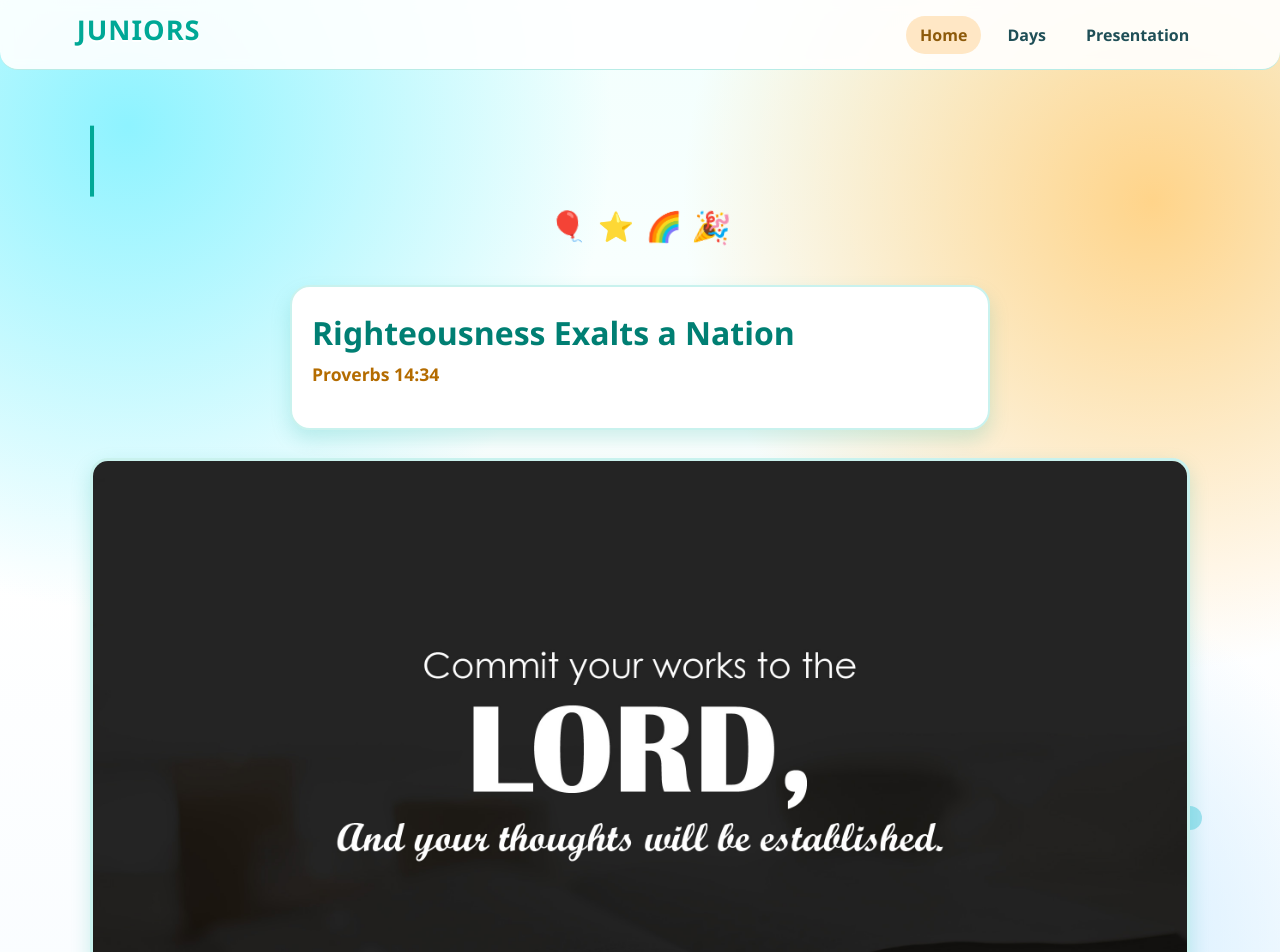
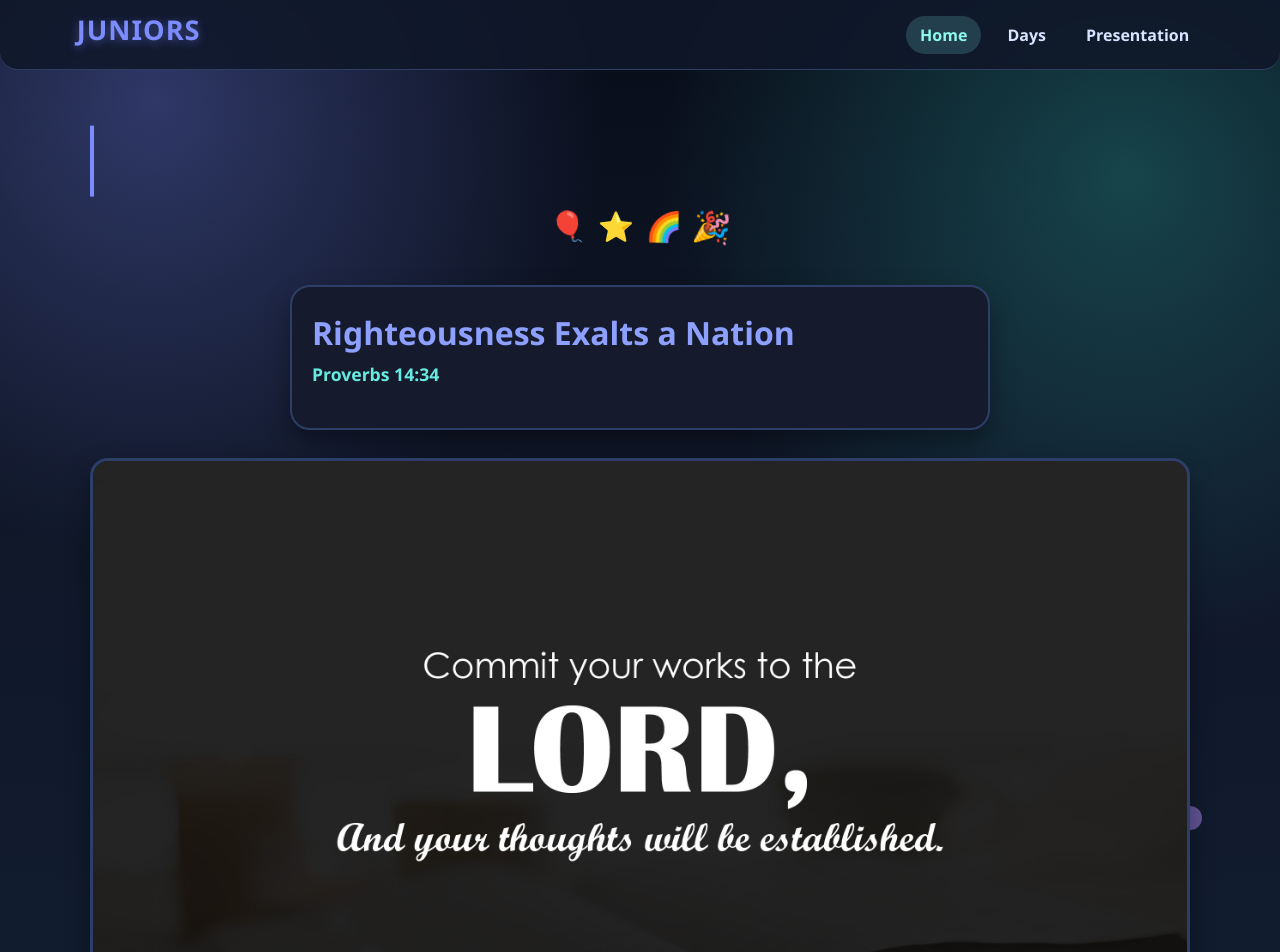
Before and after one commit to gokaanil3/hbs-juniors, a React (Vite) app: page / in a window 1280 px wide. Shown: the top 952 px of the page. Built offline with nearby package versions, Linux system fonts and the light colour scheme.

Commit message:
update code and styles

```diff
--- a/src/App.css
+++ b/src/App.css
@@ -1,21 +1,20 @@
 :root {
-  --text-main: #1f3b4d;
-  --brand: #00a896;
-  --brand-soft: #caf7f1;
-  --accent: #ff9f1c;
-  --accent-soft: #ffe7c5;
+  --text-main: #e6eefc;
+  --brand: #7c8cff;
+  --brand-soft: #2b336a;
+  --accent: #39d7c9;
+  --accent-soft: #233f4d;
   --mint: #90f1ef;
-  --card: #ffffff;
+  --card: #151b2d;
 }
 
 .app-shell {
   min-height: 100vh;
   background:
-    radial-gradient(circle at 10% 10%, #8ef3ff 0%, transparent 30%),
-    radial-gradient(circle at 90% 16%, #ffd48a 0%, transparent 30%),
-    radial-gradient(circle at 45% 90%, #a8ffd9 0%, transparent 35%),
-    radial-gradient(circle at 78% 76%, #c7e8ff 0%, transparent 28%),
-    linear-gradient(180deg, #f2fffd 0%, #ffffff 45%, #f6fbff 100%);
+    radial-gradient(circle at 12% 8%, rgba(124, 140, 255, 0.33) 0%, transparent 28%),
+    radial-gradient(circle at 88% 14%, rgba(57, 215, 201, 0.26) 0%, transparent 30%),
+    radial-gradient(circle at 44% 92%, rgba(255, 120, 198, 0.2) 0%, transparent 35%),
+    linear-gradient(180deg, #080d19 0%, #10182a 45%, #111f31 100%);
   color: var(--text-main);
   position: relative;
   overflow: hidden;
@@ -39,7 +38,7 @@
 .bubble-1 {
   width: 22px;
   height: 22px;
-  background: #40e0d0;
+  background: #7c8cff;
   left: 5%;
   bottom: -30px;
   animation-delay: 0s;
@@ -48,7 +47,7 @@
 .bubble-2 {
   width: 34px;
   height: 34px;
-  background: #ffa94d;
+  background: #39d7c9;
   left: 20%;
   bottom: -40px;
   animation-delay: 2s;
@@ -57,7 +56,7 @@
 .bubble-3 {
   width: 26px;
   height: 26px;
-  background: #64dfdf;
+  background: #ff78c6;
   left: 40%;
   bottom: -30px;
   animation-delay: 4s;
@@ -66,7 +65,7 @@
 .bubble-4 {
   width: 28px;
   height: 28px;
-  background: #84dcc6;
+  background: #5a7cff;
   left: 62%;
   bottom: -30px;
   animation-delay: 6s;
@@ -75,7 +74,7 @@
 .bubble-5 {
   width: 38px;
   height: 38px;
-  background: #ffbf69;
+  background: #39d7c9;
   left: 78%;
   bottom: -45px;
   animation-delay: 8s;
@@ -84,7 +83,7 @@
 .bubble-6 {
   width: 24px;
   height: 24px;
-  background: #56cfe1;
+  background: #b38dff;
   left: 92%;
   bottom: -30px;
   animation-delay: 9.5s;
@@ -95,8 +94,8 @@
   justify-content: space-between;
   align-items: center;
   padding: 16px 6%;
-  background: rgba(255, 255, 255, 0.9);
-  border-bottom: 1px solid #b8ece6;
+  background: rgba(15, 23, 42, 0.88);
+  border-bottom: 1px solid #2f3f63;
   position: sticky;
   top: 0;
   z-index: 20;
@@ -109,7 +108,7 @@
   font-weight: 800;
   color: var(--brand);
   letter-spacing: 1px;
-  text-shadow: 0 2px 0 #ffffff;
+  text-shadow: 0 2px 10px rgba(124, 140, 255, 0.45);
   animation: bounceSoft 2.2s ease-in-out infinite;
 }
 
@@ -123,22 +122,24 @@
 
 .nav-links a {
   text-decoration: none;
-  color: #1f4f57;
+  color: #d8e3ff;
   padding: 8px 14px;
   border-radius: 999px;
   font-weight: 600;
-  transition: background-color 0.25s ease, color 0.25s ease, transform 0.2s ease;
+  transition: background-color 0.25s ease, color 0.25s ease, transform 0.2s ease, box-shadow 0.2s ease;
+  animation: buttonFloat 3.5s ease-in-out infinite;
 }
 
 .nav-links a:hover {
   background-color: var(--brand-soft);
-  color: #11555f;
-  transform: translateY(-1px);
+  color: #ffffff;
+  transform: translateY(-2px) scale(1.03);
+  box-shadow: 0 0 0 2px rgba(124, 140, 255, 0.25);
 }
 
 .nav-links a.active {
   background-color: var(--accent-soft);
-  color: #8d5a0a;
+  color: #8ff9ef;
 }
 
 .page {
@@ -200,24 +201,24 @@
 .theme-card {
   margin: 40px auto 28px;
   background: var(--card);
-  border: 2px solid #c9f2ee;
+  border: 2px solid #2d3f68;
   border-radius: 20px;
   width: min(700px, 100%);
   padding: 24px 20px;
-  box-shadow: 0 10px 20px rgba(0, 168, 150, 0.18);
+  box-shadow: 0 12px 24px rgba(0, 0, 0, 0.35);
   animation: popIn 1.2s ease-out;
 }
 
 .theme-card h2 {
   margin: 0;
-  color: #007f73;
+  color: #8ea0ff;
   font-size: clamp(1.2rem, 4.5vw, 2rem);
 }
 
 .theme-card p {
   margin-top: 8px;
   font-size: 1.1rem;
-  color: #b46c00;
+  color: #67eadf;
   font-weight: 600;
 }
 
@@ -225,19 +226,19 @@
   width: 100%;
   height: auto;
   border-radius: 18px;
-  border: 3px solid #c9f2ee;
-  box-shadow: 0 8px 20px rgba(0, 168, 150, 0.2);
+  border: 3px solid #2d3f68;
+  box-shadow: 0 10px 24px rgba(0, 0, 0, 0.35);
 }
 
 .days-page h1,
 .presentation-page h1 {
   margin-bottom: 10px;
-  color: #00897b;
+  color: #9bafff;
 }
 
 .days-page h2 {
   font-size: clamp(1rem, 3.8vw, 1.6rem);
-  color: #ff9f1c;
+  color: #70f0e4;
 }
 
 .day-grid {
@@ -250,19 +251,20 @@
 .day-card {
   border: none;
   background: var(--card);
-  color: #007f73;
+  color: #c5d5ff;
   font-size: 1.05rem;
   font-weight: 700;
   padding: 16px;
   border-radius: 14px;
   cursor: pointer;
-  border: 2px solid #c9f2ee;
-  box-shadow: 0 6px 14px rgba(0, 168, 150, 0.15);
-  transition: transform 0.2s ease, box-shadow 0.25s ease, background-color 0.25s ease;
+  border: 2px solid #2d3f68;
+  box-shadow: 0 8px 18px rgba(0, 0, 0, 0.28);
+  transition: transform 0.2s ease, box-shadow 0.25s ease, background-color 0.25s ease, border-color 0.25s ease;
   display: flex;
   flex-direction: column;
   align-items: center;
   gap: 8px;
+  animation: buttonFloat 3.4s ease-in-out infinite;
 }
 
 .day-emoji {
@@ -272,14 +274,15 @@
 
 .day-card:hover {
   transform: translateY(-3px) rotate(-1deg) scale(1.01);
-  background: #effffb;
-  box-shadow: 0 8px 18px rgba(0, 168, 150, 0.2);
+  background: #1b2640;
+  border-color: #7c8cff;
+  box-shadow: 0 0 0 2px rgba(124, 140, 255, 0.25);
 }
 
 .modal-overlay {
   position: fixed;
   inset: 0;
-  background: rgba(18, 65, 77, 0.58);
+  background: rgba(8, 12, 22, 0.82);
   display: grid;
   place-items: center;
   padding: 20px;
@@ -297,18 +300,19 @@
 .close-btn {
   border: none;
   background: var(--brand-soft);
-  color: #0d6d63;
+  color: #d7ebff;
   border-radius: 10px;
   padding: 8px 14px;
   font-weight: 700;
   cursor: pointer;
   margin-bottom: 12px;
+  animation: buttonPulse 2.1s ease-in-out infinite;
 }
 
 .modal-image {
   width: 100%;
   border-radius: 12px;
-  border: 2px solid #c9f2ee;
+  border: 2px solid #324671;
 }
 
 .modal-controls {
@@ -323,18 +327,20 @@
 .video-tab {
   border: none;
   background: var(--accent-soft);
-  color: #8d5a0a;
+  color: #a0fff6;
   padding: 10px 16px;
   border-radius: 10px;
   font-weight: 700;
   cursor: pointer;
-  transition: background-color 0.2s ease, transform 0.2s ease;
+  transition: background-color 0.2s ease, transform 0.2s ease, box-shadow 0.2s ease;
+  animation: buttonPulse 2.2s ease-in-out infinite;
 }
 
 .modal-controls button:hover,
 .video-tab:hover {
-  background: #ffd79b;
-  transform: translateY(-1px);
+  background: #2f5363;
+  transform: translateY(-2px) scale(1.03);
+  box-shadow: 0 0 0 2px rgba(57, 215, 201, 0.24);
 }
 
 .video-list {
@@ -345,7 +351,7 @@
 
 .video-card {
   background: var(--card);
-  border: 2px solid #c9f2ee;
+  border: 2px solid #2d3f68;
   border-radius: 16px;
   padding: 16px;
   transition: transform 0.25s ease, box-shadow 0.25s ease;
@@ -353,18 +359,19 @@
 
 .video-card:hover {
   transform: translateY(-2px);
-  box-shadow: 0 8px 20px rgba(0, 168, 150, 0.16);
+  box-shadow: 0 10px 22px rgba(0, 0, 0, 0.34);
 }
 
 .video-tab.active {
-  background: #ffcc80;
+  background: #334f61;
+  color: #c6fff8;
 }
 
 .video-player {
   width: 100%;
   margin-top: 12px;
   border-radius: 10px;
-  border: 2px solid #c9f2ee;
+  border: 2px solid #2d3f68;
 }
 
 .thank-you {
@@ -372,7 +379,7 @@
   text-align: center;
   font-size: clamp(1.7rem, 5.5vw, 2.8rem);
   font-weight: 800;
-  color: #ff9f1c;
+  color: #96aaff;
   text-shadow: 0 2px 8px rgba(28, 95, 150, 0.18);
   animation: glowText 1.8s ease-in-out infinite alternate;
 }
@@ -439,10 +446,30 @@
 
 @keyframes glowText {
   from {
-    text-shadow: 0 2px 8px rgba(255, 159, 28, 0.25);
+    text-shadow: 0 2px 8px rgba(150, 170, 255, 0.25);
   }
   to {
-    text-shadow: 0 4px 18px rgba(255, 159, 28, 0.55);
+    text-shadow: 0 4px 18px rgba(150, 170, 255, 0.5);
+  }
+}
+
+@keyframes buttonPulse {
+  0%,
+  100% {
+    transform: translateY(0) scale(1);
+  }
+  50% {
+    transform: translateY(-1px) scale(1.02);
+  }
+}
+
+@keyframes buttonFloat {
+  0%,
+  100% {
+    transform: translateY(0);
+  }
+  50% {
+    transform: translateY(-2px);
   }
 }
 
```
